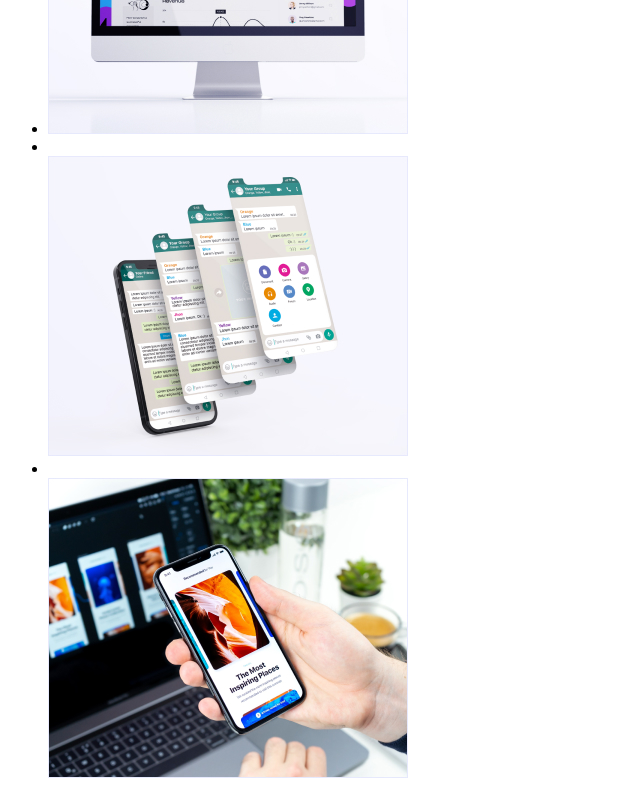
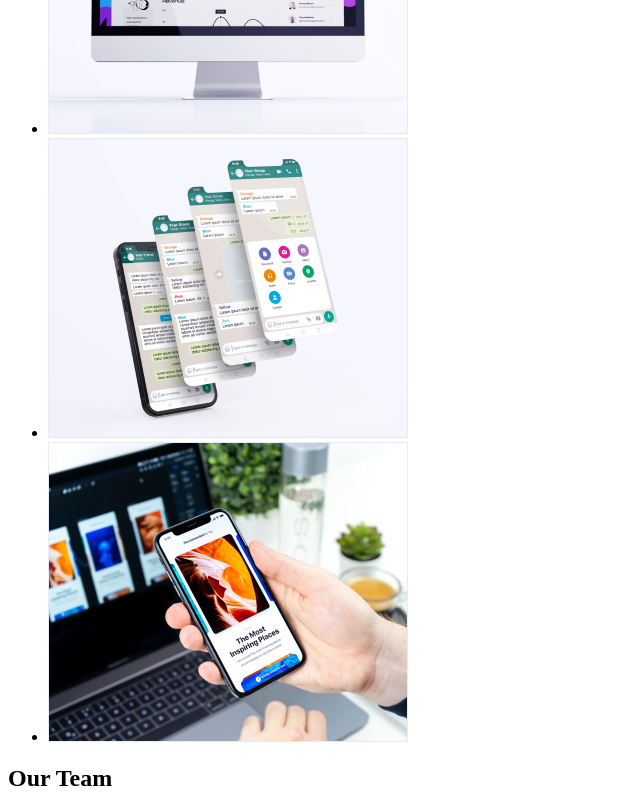
Before and after one commit to tarastupko/goit-markup-hw-01, a plain HTML site: page index.html in a window 1280 px wide. Shown: the part 780-1578 px from the top of the page, without its empty margins (0-640 px from the left). Drawn offline with Linux system fonts and the light colour scheme.

Commit message:
Update index.html

```diff
--- a/index.html
+++ b/index.html
@@ -71,8 +71,8 @@
     <h2>What are we doing</h2>
     <ul>
   <li><img src="./images/img_1.jpg" alt="pc" width="360"></li>
-  <li></li><img src="./images/img_2.jpg" alt="phone" width="360"></li>
-  <li></li><img src="./images/img_3.jpg" alt="pc and phone" width="360"></li>
+  <li><img src="./images/img_2.jpg" alt="phone" width="360"></li>
+  <li><img src="./images/img_3.jpg" alt="pc and phone" width="360"></li>
 </ul>
   </section>
 
```
